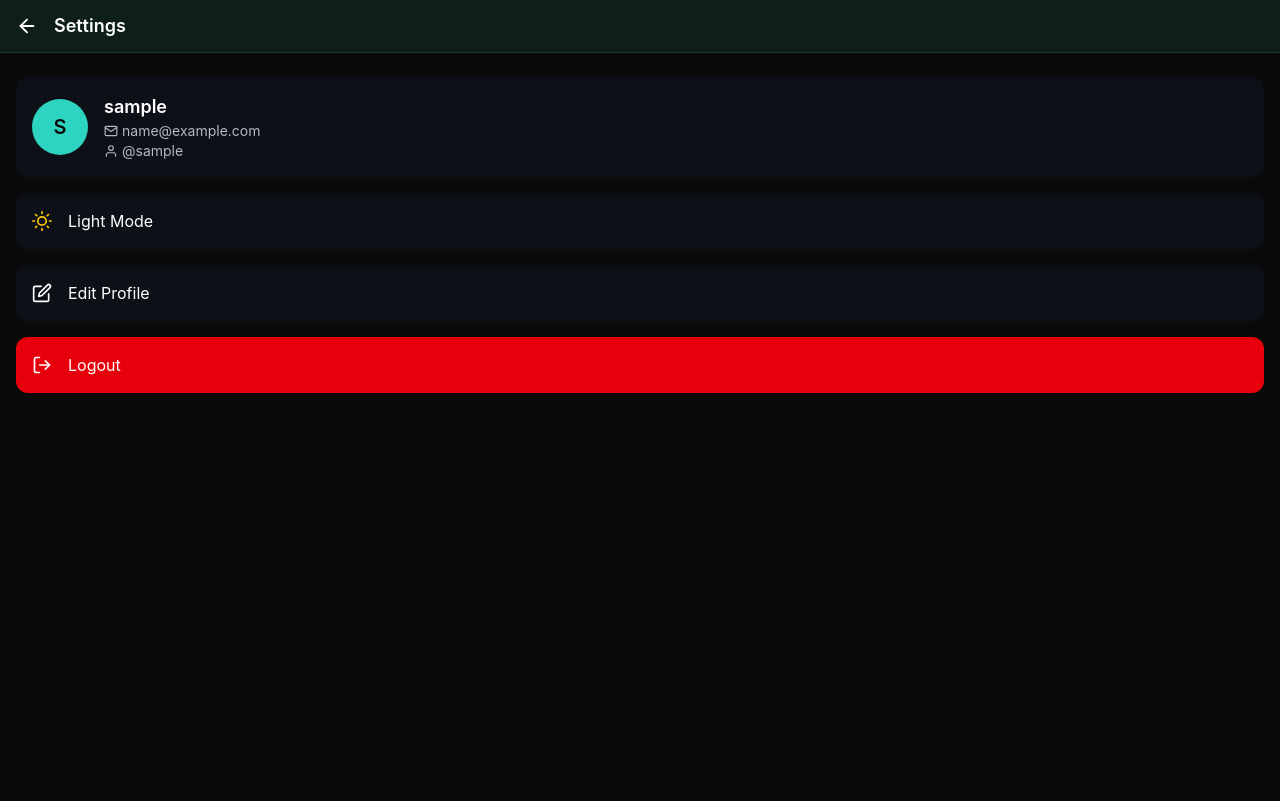
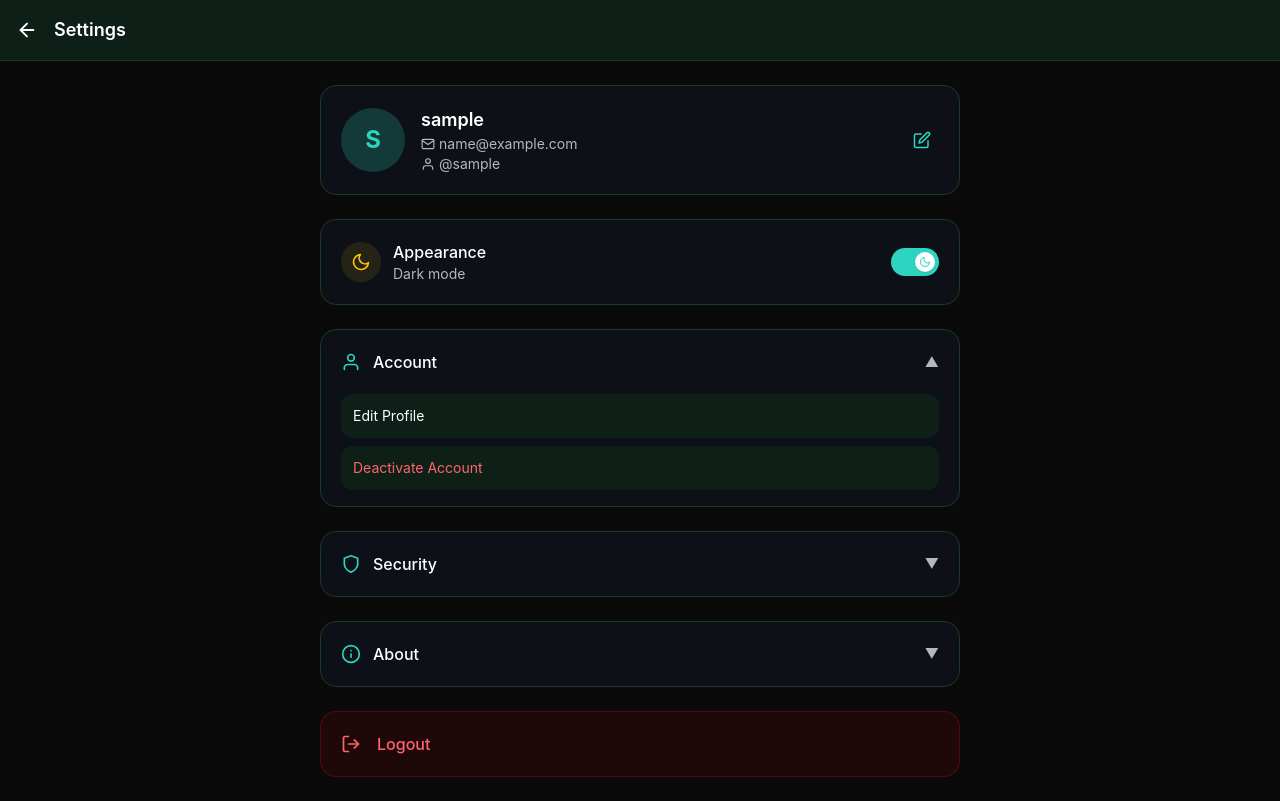
Before and after one commit to adc-developers-team/UpDown, a React (Vite) app in the folder client/: page /settings in a window 1280 px wide. Built offline with nearby package versions, Linux system fonts and the light colour scheme; no server answers; sample sign-in values are in the browser's storage.

Commit message:
Beautiful theme toggle & rich Settings page with sections

```diff
--- a/client/src/pages/SettingsPage.jsx
+++ b/client/src/pages/SettingsPage.jsx
@@ -1,15 +1,22 @@
+import { useState } from 'react';
 import { Link, useNavigate } from 'react-router-dom';
 import { useAuth } from '../context/AuthContext';
 import { usePWA } from '../hooks/usePWA';
 import { useTheme } from '../context/ThemeContext';
-import { FiMoon, FiSun } from 'react-icons/fi';
-import { FiArrowLeft, FiEdit, FiLogOut, FiUser, FiMail, FiDownload } from 'react-icons/fi';
+import {
+  FiArrowLeft, FiEdit, FiLogOut, FiUser, FiMail, FiDownload,
+  FiMoon, FiSun, FiShield, FiInfo, FiCreditCard, FiHelpCircle,
+  FiToggleLeft, FiToggleRight
+} from 'react-icons/fi';
 
 const SettingsPage = () => {
   const { user, logout } = useAuth();
   const { isInstallable, installApp } = usePWA();
   const { dark, toggleTheme } = useTheme();
   const navigate = useNavigate();
+  const [showAccount, setShowAccount] = useState(true);
+  const [showSecurity, setShowSecurity] = useState(false);
+  const [showAbout, setShowAbout] = useState(false);
 
   const handleLogout = () => {
     logout();
@@ -18,48 +25,142 @@ const SettingsPage = () => {
 
   return (
     <div className="min-h-screen bg-chat-bg text-white">
-      <header className="flex items-center gap-4 px-4 py-3 bg-dark-blue border-b border-gray-700">
-        <Link to="/profile" className="text-white hover:text-light-blue"><FiArrowLeft size={22} /></Link>
+      {/* Header */}
+      <header className="flex items-center gap-4 px-4 py-4 bg-dark-blue border-b border-gray-700">
+        <Link to="/profile" className="text-white hover:text-accent"><FiArrowLeft size={22} /></Link>
         <h2 className="font-semibold text-lg">Settings</h2>
       </header>
 
-      <div className="px-4 py-6 space-y-4">
-        {/* User Info Card */}
-        <div className="bg-sidebar-bg rounded-xl p-4 flex items-center gap-4">
-          <div className="w-14 h-14 rounded-full bg-light-blue overflow-hidden flex items-center justify-center">
-            {user?.profilePic ? <img src={user.profilePic} className="w-full h-full object-cover" alt="" /> : <span className="text-xl font-semibold">{user?.fullName?.[0] || user?.username?.[0]?.toUpperCase()}</span>}
+      <div className="px-4 py-6 space-y-6 max-w-2xl mx-auto">
+        {/* Profile Card */}
+        <div className="bg-sidebar-bg rounded-2xl p-5 flex items-center gap-4 border border-gray-700">
+          <div className="w-16 h-16 rounded-full bg-accent/20 flex items-center justify-center overflow-hidden">
+            {user?.profilePic ? (
+              <img src={user.profilePic} className="w-full h-full object-cover" alt="" />
+            ) : (
+              <span className="text-2xl font-bold text-accent">
+                {user?.fullName?.[0] || user?.username?.[0]?.toUpperCase()}
+              </span>
+            )}
           </div>
-          <div>
+          <div className="flex-1">
             <h3 className="font-semibold text-lg">{user?.fullName || user?.username}</h3>
-            <p className="text-gray-400 text-sm flex items-center gap-1"><FiMail size={14} /> {user?.email}</p>
-            <p className="text-gray-400 text-sm flex items-center gap-1"><FiUser size={14} /> @{user?.username}</p>
+            <p className="text-text-secondary text-sm flex items-center gap-1"><FiMail size={14} /> {user?.email}</p>
+            <p className="text-text-secondary text-sm flex items-center gap-1"><FiUser size={14} /> @{user?.username}</p>
+          </div>
+          <Link to="/edit-profile" className="text-accent p-2 hover:bg-accent/10 rounded-full transition">
+            <FiEdit size={18} />
+          </Link>
+        </div>
+
+        {/* Theme Toggle */}
+        <div className="bg-sidebar-bg rounded-2xl p-5 border border-gray-700">
+          <div className="flex items-center justify-between">
+            <div className="flex items-center gap-3">
+              <div className={`w-10 h-10 rounded-full flex items-center justify-center ${dark ? 'bg-yellow-400/10 text-yellow-400' : 'bg-indigo-400/10 text-indigo-400'}`}>
+                {dark ? <FiMoon size={20} /> : <FiSun size={20} />}
+              </div>
+              <div>
+                <h3 className="font-medium">Appearance</h3>
+                <p className="text-sm text-text-secondary">{dark ? 'Dark mode' : 'Light mode'}</p>
+              </div>
+            </div>
+            <button
+              onClick={toggleTheme}
+              className={`relative inline-flex h-7 w-12 items-center rounded-full transition-colors duration-200 ease-in-out focus:outline-none ${dark ? 'bg-accent' : 'bg-gray-600'}`}
+            >
+              <span
+                className={`inline-flex h-5 w-5 items-center justify-center rounded-full bg-white shadow-sm transform transition-transform duration-200 ease-in-out ${dark ? 'translate-x-6' : 'translate-x-1'}`}
+              >
+                {dark ? <FiMoon size={12} className="text-accent" /> : <FiSun size={12} className="text-yellow-500" />}
+              </span>
+            </button>
           </div>
         </div>
 
-        {/* Install Button (only if not installed) */}
-        <button
-          onClick={toggleTheme}
-          className="flex items-center gap-4 bg-sidebar-bg hover:bg-gray-700 w-full p-4 rounded-xl transition-colors"
-        >
-          {dark ? <FiSun size={20} className="text-yellow-400" /> : <FiMoon size={20} className="text-light-blue" />}
-          <span>{dark ? 'Light Mode' : 'Dark Mode'}</span>
-        </button>
+        {/* Install PWA */}
         {isInstallable && (
           <button
             onClick={installApp}
-            className="flex items-center gap-4 bg-light-blue hover:bg-blue-600 w-full p-4 rounded-xl transition-colors"
+            className="w-full flex items-center gap-4 bg-accent hover:bg-accent-hover text-black font-semibold p-5 rounded-2xl transition-all"
           >
             <FiDownload size={20} />
-            <span>Install UpDown</span>
+            <span>Install UpDown App</span>
           </button>
         )}
 
-        <Link to="/edit-profile" className="flex items-center gap-4 bg-sidebar-bg hover:bg-gray-700 p-4 rounded-xl transition-colors">
-          <FiEdit size={20} className="text-light-blue" /><span>Edit Profile</span>
-        </Link>
+        {/* Account Section */}
+        <div className="bg-sidebar-bg rounded-2xl border border-gray-700 overflow-hidden">
+          <button
+            onClick={() => setShowAccount(!showAccount)}
+            className="w-full flex items-center gap-3 p-5 hover:bg-gray-800 transition"
+          >
+            <FiUser size={20} className="text-accent" />
+            <span className="flex-1 text-left font-medium">Account</span>
+            <span className="text-sm text-text-secondary">{showAccount ? '▲' : '▼'}</span>
+          </button>
+          {showAccount && (
+            <div className="px-5 pb-4 space-y-2">
+              <Link to="/edit-profile" className="block p-3 bg-bg-input rounded-xl text-sm hover:bg-gray-700 transition">
+                Edit Profile
+              </Link>
+              <button className="w-full text-left p-3 bg-bg-input rounded-xl text-sm hover:bg-gray-700 transition text-red-400">
+                Deactivate Account
+              </button>
+            </div>
+          )}
+        </div>
 
-        <button onClick={handleLogout} className="flex items-center gap-4 bg-red-600 hover:bg-red-700 w-full p-4 rounded-xl transition-colors">
-          <FiLogOut size={20} /><span>Logout</span>
+        {/* Security Section */}
+        <div className="bg-sidebar-bg rounded-2xl border border-gray-700 overflow-hidden">
+          <button
+            onClick={() => setShowSecurity(!showSecurity)}
+            className="w-full flex items-center gap-3 p-5 hover:bg-gray-800 transition"
+          >
+            <FiShield size={20} className="text-accent" />
+            <span className="flex-1 text-left font-medium">Security</span>
+            <span className="text-sm text-text-secondary">{showSecurity ? '▲' : '▼'}</span>
+          </button>
+          {showSecurity && (
+            <div className="px-5 pb-4 space-y-2">
+              <div className="flex items-center justify-between p-3 bg-bg-input rounded-xl">
+                <span className="text-sm">Two-Factor Auth</span>
+                <span className="text-xs text-text-muted">Coming soon</span>
+              </div>
+              <button className="w-full text-left p-3 bg-bg-input rounded-xl text-sm hover:bg-gray-700 transition">
+                Change Password
+              </button>
+            </div>
+          )}
+        </div>
+
+        {/* About Section */}
+        <div className="bg-sidebar-bg rounded-2xl border border-gray-700 overflow-hidden">
+          <button
+            onClick={() => setShowAbout(!showAbout)}
+            className="w-full flex items-center gap-3 p-5 hover:bg-gray-800 transition"
+          >
+            <FiInfo size={20} className="text-accent" />
+            <span className="flex-1 text-left font-medium">About</span>
+            <span className="text-sm text-text-secondary">{showAbout ? '▲' : '▼'}</span>
+          </button>
+          {showAbout && (
+            <div className="px-5 pb-4 space-y-2">
+              <p className="text-sm text-text-secondary">UpDown Chat v1.0.0</p>
+              <p className="text-sm text-text-secondary">© 2026 UpDown Technologies</p>
+              <Link to="/privacy" className="block text-sm text-accent hover:underline">Privacy Policy</Link>
+              <Link to="/terms" className="block text-sm text-accent hover:underline">Terms of Service</Link>
+            </div>
+          )}
+        </div>
+
+        {/* Logout */}
+        <button
+          onClick={handleLogout}
+          className="w-full flex items-center gap-4 bg-red-600/10 hover:bg-red-600/20 border border-red-600/30 p-5 rounded-2xl transition"
+        >
+          <FiLogOut size={20} className="text-red-400" />
+          <span className="text-red-400 font-medium">Logout</span>
         </button>
       </div>
     </div>
```
